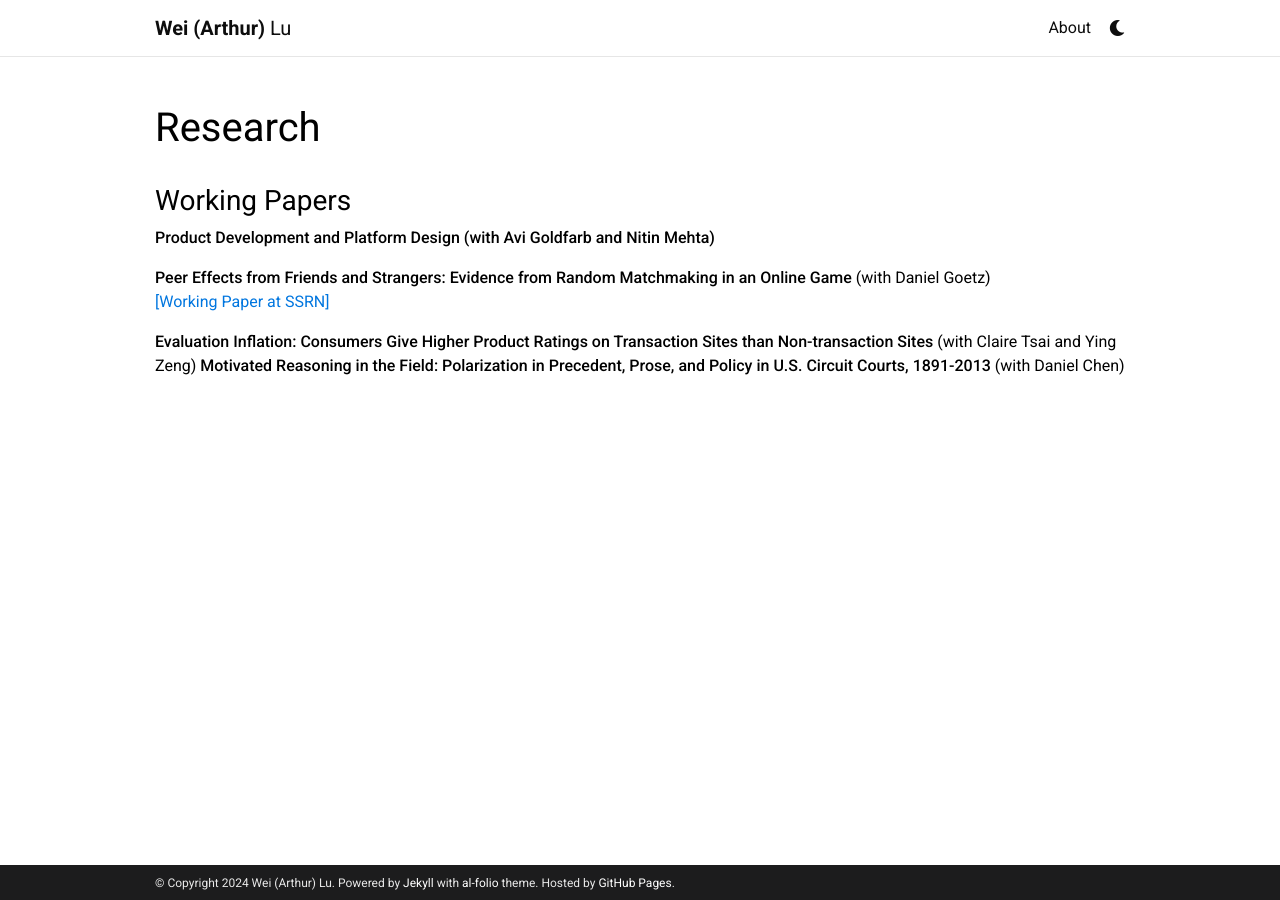
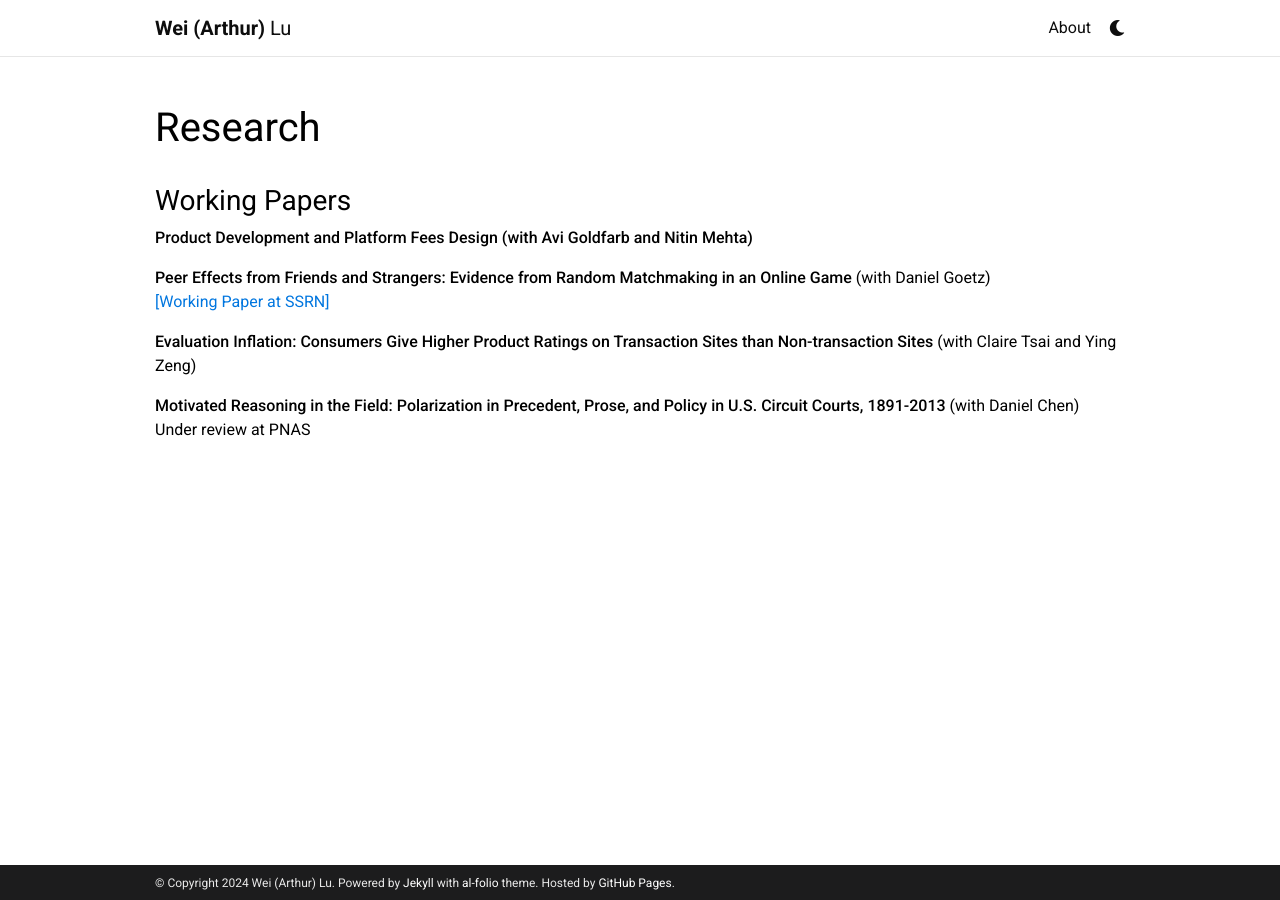
Before and after one commit to weilu-mkt/weilu-mkt.github.io, a Jekyll site: the page built from _pages/research.md, in a window 1280 px wide. Built offline with Jekyll 4.4.1, drawn with Linux system fonts in a browser that asks for light colours; comment, search, counter and statistics services are not loaded; a style sheet for code colours, icons or effects is not loaded.

Commit message:
Update research.md

```diff
--- a/_pages/research.md
+++ b/_pages/research.md
@@ -10,10 +10,11 @@ nav_order: 1
 
 ### Working Papers
 
-**Product Development and Platform Design (with Avi Goldfarb and Nitin Mehta)**
+**Product Development and Platform Fees Design (with Avi Goldfarb and Nitin Mehta)**
 
 **Peer Effects from Friends and Strangers: Evidence from Random Matchmaking in an Online Game** (with Daniel Goetz)
 [[Working Paper at SSRN]](https://papers.ssrn.com/sol3/papers.cfm?abstract_id=4116806)
 
 **Evaluation Inflation: Consumers Give Higher Product Ratings on Transaction Sites than Non-transaction Sites** (with Claire Tsai and Ying Zeng)
-**Motivated Reasoning in the Field: Polarization in Precedent, Prose, and Policy in U.S. Circuit Courts, 1891-2013** (with Daniel Chen)
+
+**Motivated Reasoning in the Field: Polarization in Precedent, Prose, and Policy in U.S. Circuit Courts, 1891-2013** (with Daniel Chen) Under review at PNAS
```
